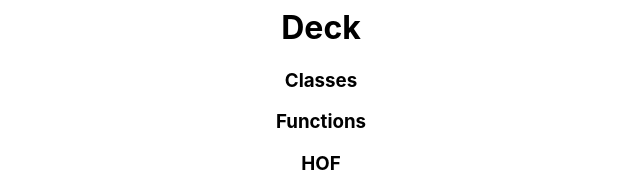
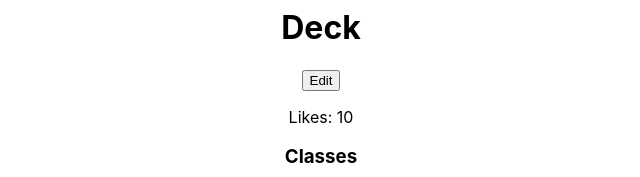
Before and after one commit to f-ansari/code_stack, a React (Create React App) app in the folder client/: page /deck/1 in a window 1280 px wide. Shown: the part 423-600 px from the top of the page, without its empty margins (319-959 px from the left). Built offline with nearby package versions, Linux system fonts and the light colour scheme.

Commit message:
added edit button to deck page

```diff
--- a/client/src/pages/Deck.js
+++ b/client/src/pages/Deck.js
@@ -7,6 +7,7 @@ const Deck = (props) => {
     { title: 'Functions', id: 2 },
     { title: 'HOF', id: 3 }
   ]
+  let likeCount = 10
   let selectedUser = { handle: 'luke', avatarUrl: 'url' }
   let currentUser = { handle: 'luke' }
   const renderProfileButton = () => {
@@ -38,6 +39,8 @@ const Deck = (props) => {
         alt={`avatar for ${selectedUser ? selectedUser.handle : null}`}
       />
       <h1>Deck</h1>
+      <button>Edit</button>
+      <p>Likes: {likeCount}</p>
       {flashcards.length ? (
         flashcards.map((flashcard) => (
           <div onClick={() => redirectToFlashcardPage(flashcard.id)}>
```
